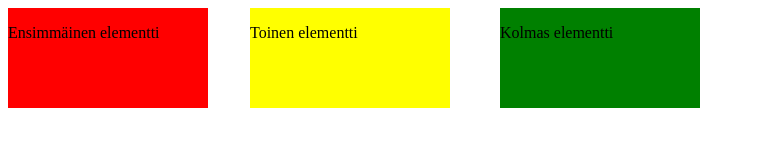
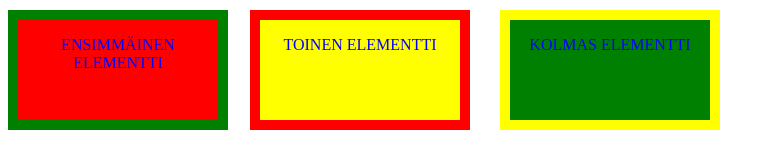
Before and after one commit to att78/Lapio-website, a plain HTML site: page position.html in a window 1280 px wide. Shown: the whole page, without its empty margins (0-775 px from the left). Drawn offline with Linux system fonts and the light colour scheme.

Commit message:
Osa 3. Kymmenes tehtävä

```diff
--- a/style2.css
+++ b/style2.css
@@ -1,18 +1,30 @@
 .first-box-container {
   width: 200px;
   height: 100px;
-  position: absolute;
-  top: 10;
+  position: fixed;
+  top: 10px;
+  color: blue;
   background-color: red;
+  border-style: solid;
+  border-width: 10px;
+  border-color: green;
+  text-transform: uppercase;
+
 }
 
 .second-box-container {
   width: 200px;
   height: 100px;
   left: 250px;
-  position: absolute;
-  top: 10;
+  position: fixed;
+  top: 10px;
+  color: blue;
   background-color: yellow;
+  border-style: solid;
+  border-color: red;
+  border-width: 10px;
+  text-transform: uppercase;
+
 }
 
 .third-box-container {
@@ -20,6 +32,16 @@
   height: 100px;
   left: 500px;
   position: absolute;
-  top: 10;
+  color: blue;
+  top: 10px;
   background-color: green;
+  border-style: solid;
+  border-color: yellow;
+  border-width: 10px;
+  text-transform: uppercase;
+
 }
+
+p {
+  text-align: center;
+}
```
